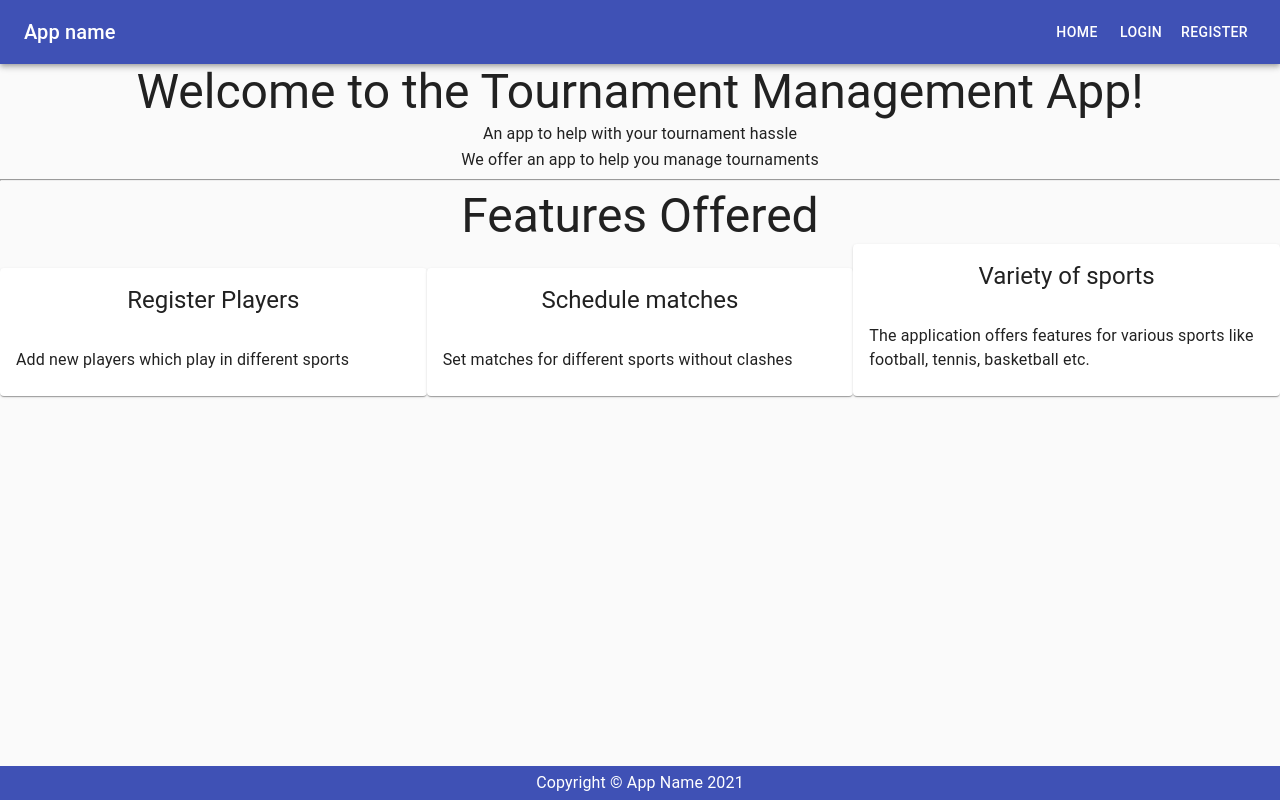
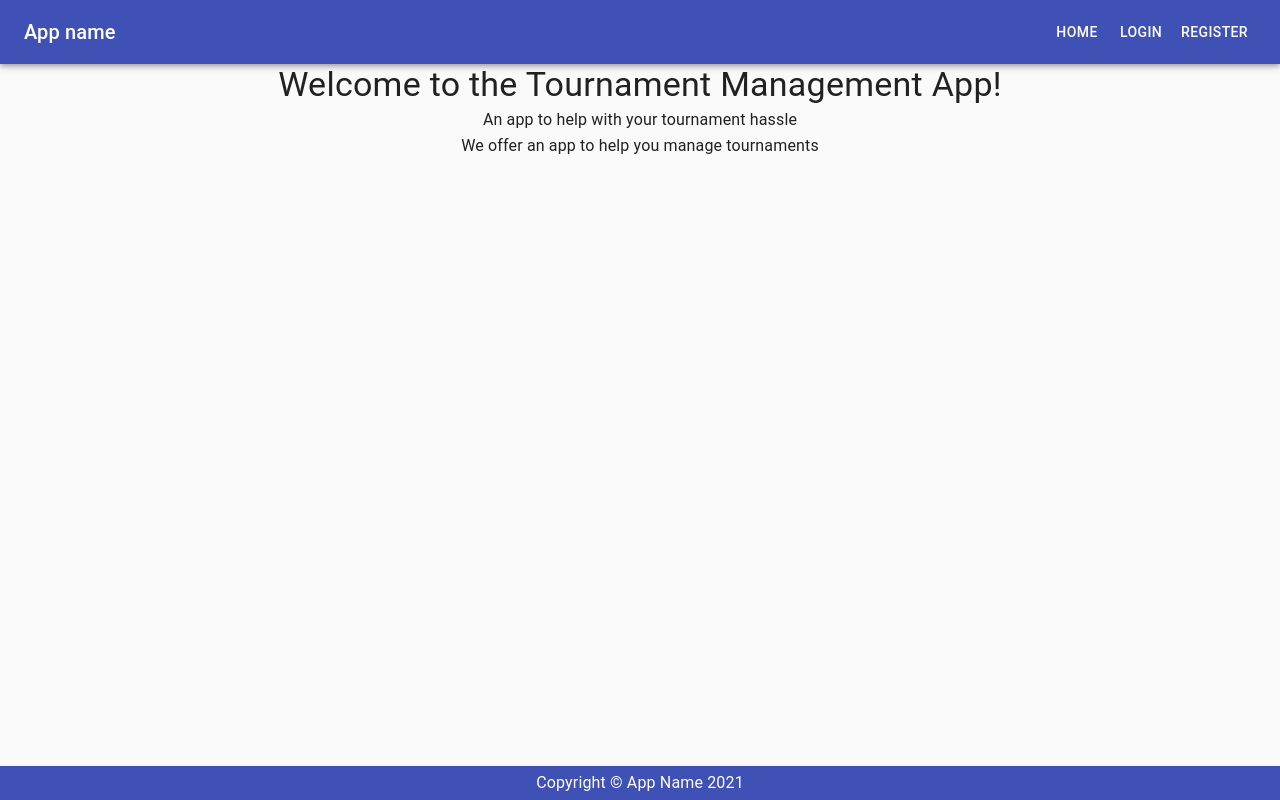
Before and after one commit to PavanReddy28/dbms-project-frontend, a React (Create React App) app: page / in a window 1280 px wide. Built offline with nearby package versions, Linux system fonts and the light colour scheme.

Commit message:
Revert "Added basic information"
This reverts commit 7320c23e8825de0d9093b10194f18e15a9886a18.

```diff
--- a/src/components/Home.jsx
+++ b/src/components/Home.jsx
@@ -1,22 +1,7 @@
 import React from "react";
-import { Typography, Grid, Card, CardHeader, CardContent } from "@material-ui/core";
+import { Typography } from "@material-ui/core";
 
 function Home() {
-
-    const featureCards = [
-        {
-            heading: "Register Players",
-            content: "Add new players which play in different sports"
-        },
-        {
-            heading: "Schedule matches",
-            content: "Set matches for different sports without clashes"
-        },
-        {
-            heading: "Variety of sports",
-            content: "The application offers features for various sports like football, tennis, basketball etc."
-        }
-    ]
     return (
         // <Grid container justify="center">
         //     <Grid item>
@@ -25,53 +10,9 @@ function Home() {
 
         // </Grid>
         <>
-            <Typography variant="h3" align="center">Welcome to the Tournament Management App!</Typography>
-            <Typography variant="subtitle1" align="center">An app to help with your tournament hassle</Typography>
-            <Typography variant="body1" align="center">We offer an app to help you manage tournaments</Typography>
-            <hr></hr>
-            <div>
-                <Typography variant="h3" align="center">Features Offered</Typography>
-                <Grid container alignItems="flex-end">
-                    {/* <Grid item>
-                    <Card>
-                        <CardHeader title="Register Players" titleTypographyProps={{ align: 'center' }} />
-                        <CardContent>
-                            <Typography>Add new players which play in different sports</Typography>
-                        </CardContent>
-                    </Card>
-                </Grid>
-                <Grid item>
-                    <Card>
-                        <CardHeader title="Register Players" titleTypographyProps={{ align: 'center' }} />
-                        <CardContent>
-                            <Typography>Add new players which play in different sports</Typography>
-                        </CardContent>
-                    </Card>
-                </Grid>
-                <Grid item>
-                    <Card>
-                        <CardHeader title="Register Players" titleTypographyProps={{ align: 'center' }} />
-                        <CardContent>
-                            <Typography>Add new players which play in different sports</Typography>
-                        </CardContent>
-                    </Card>
-                </Grid> */}
-
-                    {featureCards.map((item,index) => {
-                        return (
-                            <Grid item key={index} sm={12} md={4} lg={4}>
-                                <Card>
-                                    <CardHeader title={item.heading} titleTypographyProps={{ align: 'center' }} />
-                                    <CardContent>
-                                        <Typography>{item.content}</Typography>
-                                    </CardContent>
-                                </Card>
-                            </Grid>
-                        )
-                    })}
-
-                </Grid>
-            </div>
+        <Typography variant="h4" align="center">Welcome to the Tournament Management App!</Typography>
+        <Typography variant="subtitle1" align="center">An app to help with your tournament hassle</Typography>
+        <Typography variant="body1" align="center">We offer an app to help you manage tournaments</Typography>
         </>
 
     )
```
